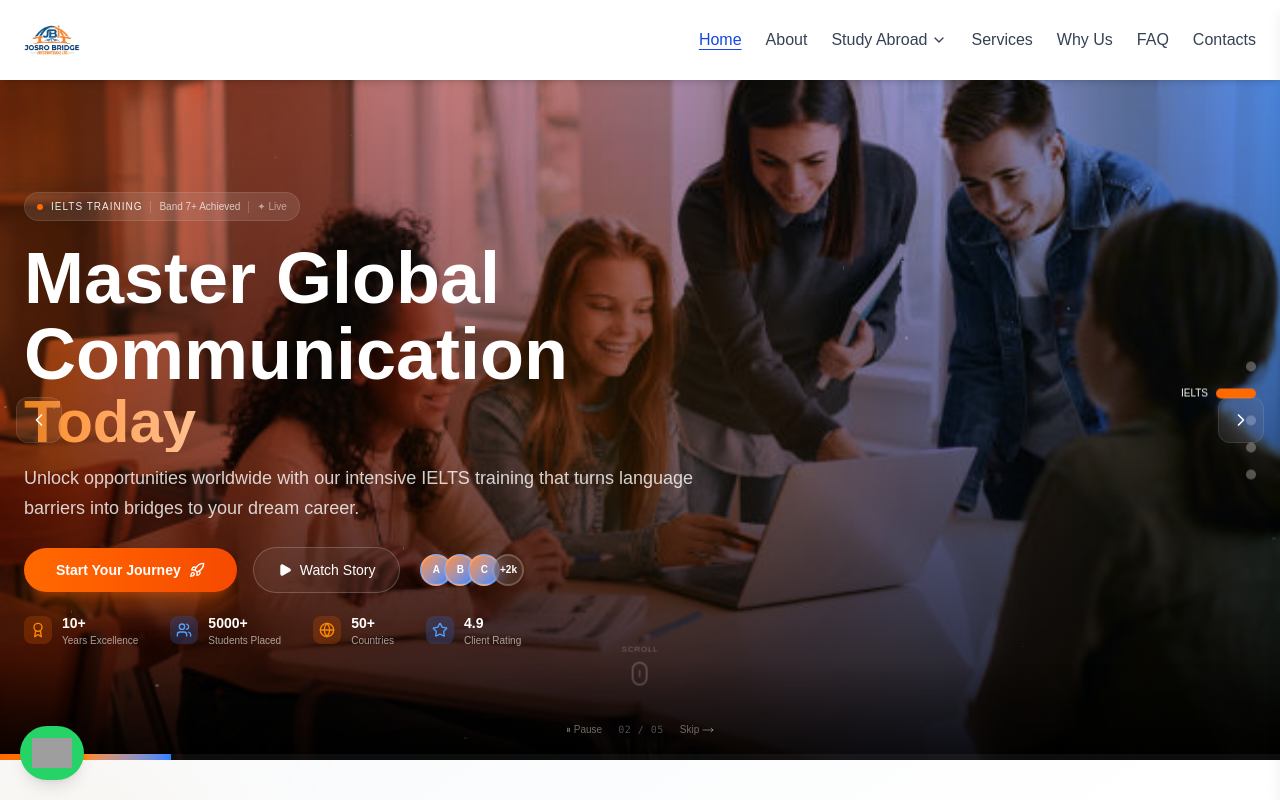
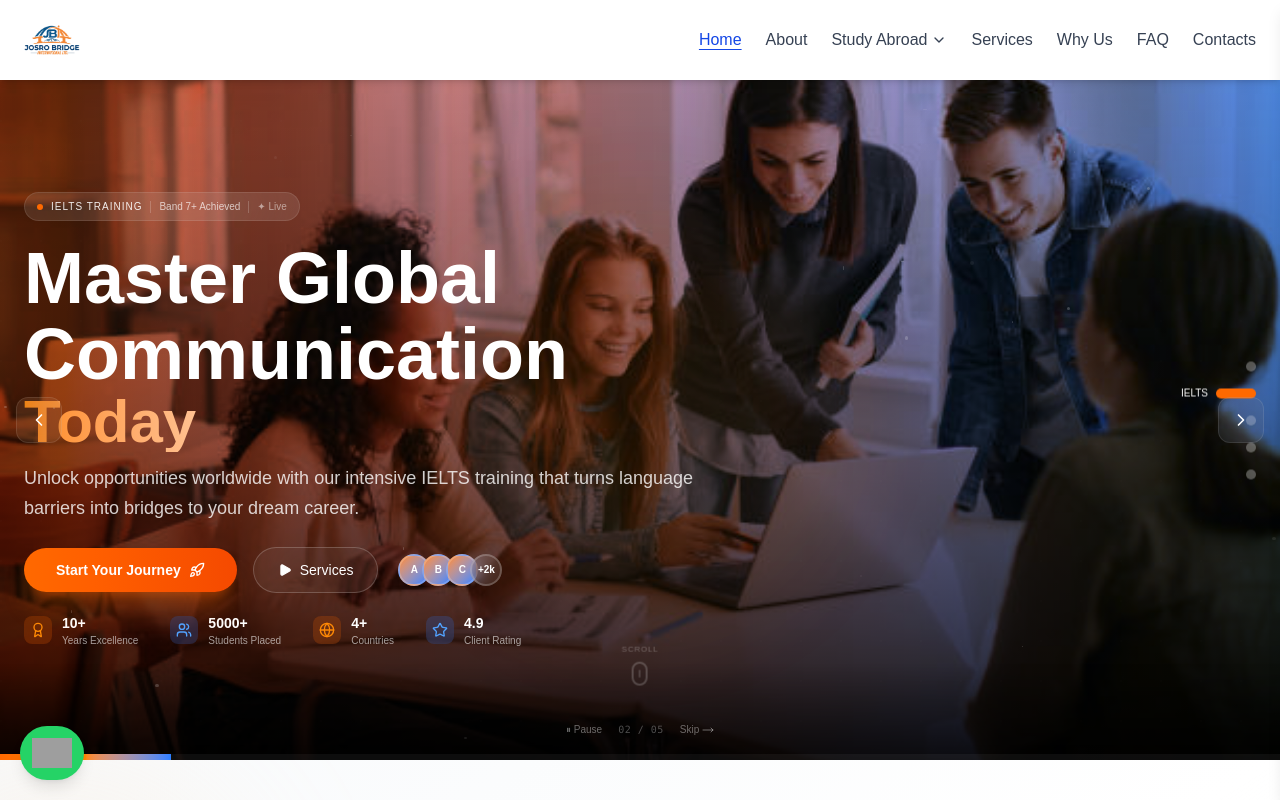
Before and after one commit to Seifuddin/josrobridge, a Next.js app: page / in a window 1280 px wide. Shown: the top 800 px of the page. Built offline with nearby package versions, Linux system fonts and the light colour scheme; grey boxes are pictures that could not be loaded.

Commit message:
improved hero section

```diff
--- a/components/Hero.jsx
+++ b/components/Hero.jsx
@@ -69,7 +69,7 @@ const slides = [
     title: "Your Career Has No Borders",
     subtitle: "Navigate global labor markets with confidence. We connect your talent to opportunities in 50+ countries, ethically and seamlessly.",
     tag: "Labor Mobility",
-    stats: "50+ Countries",
+    stats: "4+ Countries",
     color: "from-blue-800/90 to-orange-300/80",
     accent: "orange",
   },
@@ -261,7 +261,7 @@ export default function Hero() {
             {/* CTA Section - Compact */}
             <div className="mt-6 flex flex-wrap items-center gap-4 animate-fade-in-up">
               <a
-                href="#services"
+                href="/contacts"
                 className="group relative inline-flex items-center gap-2 px-8 py-3 rounded-full bg-gradient-to-r from-orange-500 to-orange-600 text-white font-semibold hover:from-orange-600 hover:to-orange-700 transition-all duration-300 shadow-xl shadow-orange-500/30 hover:shadow-orange-500/50 hover:-translate-y-0.5 hover:scale-105"
               >
                 <span className="text-sm">Start Your Journey</span>
@@ -269,10 +269,11 @@ export default function Hero() {
                 <span className="absolute -top-1 -right-1 w-2 h-2 bg-orange-300 rounded-full animate-ping" />
               </a>
 
-              <button className="inline-flex items-center gap-2 px-6 py-3 rounded-full bg-white/5 backdrop-blur-2xl border border-white/20 text-white font-medium hover:bg-white/15 hover:border-white/30 transition-all duration-300 hover:scale-105">
+              <a
+                href="#services" className="inline-flex items-center gap-2 px-6 py-3 rounded-full bg-white/5 backdrop-blur-2xl border border-white/20 text-white font-medium hover:bg-white/15 hover:border-white/30 transition-all duration-300 hover:scale-105">
                 <Play className="w-3.5 h-3.5 fill-white" />
-                <span className="text-sm">Watch Story</span>
-              </button>
+                <span className="text-sm">Services</span>
+              </a>
 
               <div className="flex -space-x-2 ml-1">
                 {[...Array(3)].map((_, i) => (
@@ -316,7 +317,7 @@ export default function Hero() {
                   <Globe className="w-4 h-4 text-orange-400" />
                 </div>
                 <div>
-                  <p className="text-white font-bold text-sm">50+</p>
+                  <p className="text-white font-bold text-sm">4+</p>
                   <p className="text-white/60 text-[10px]">Countries</p>
                 </div>
               </div>
```
